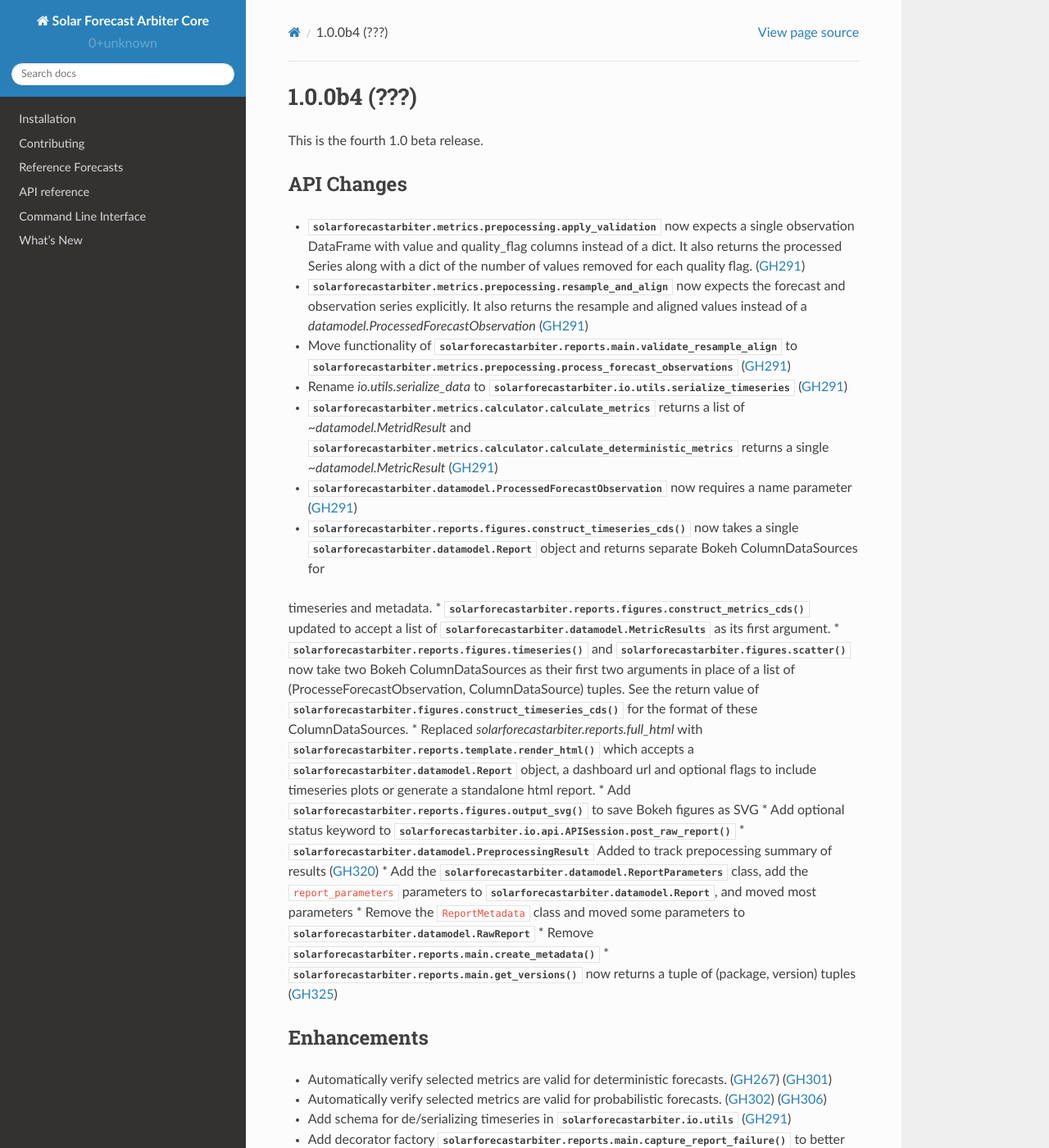
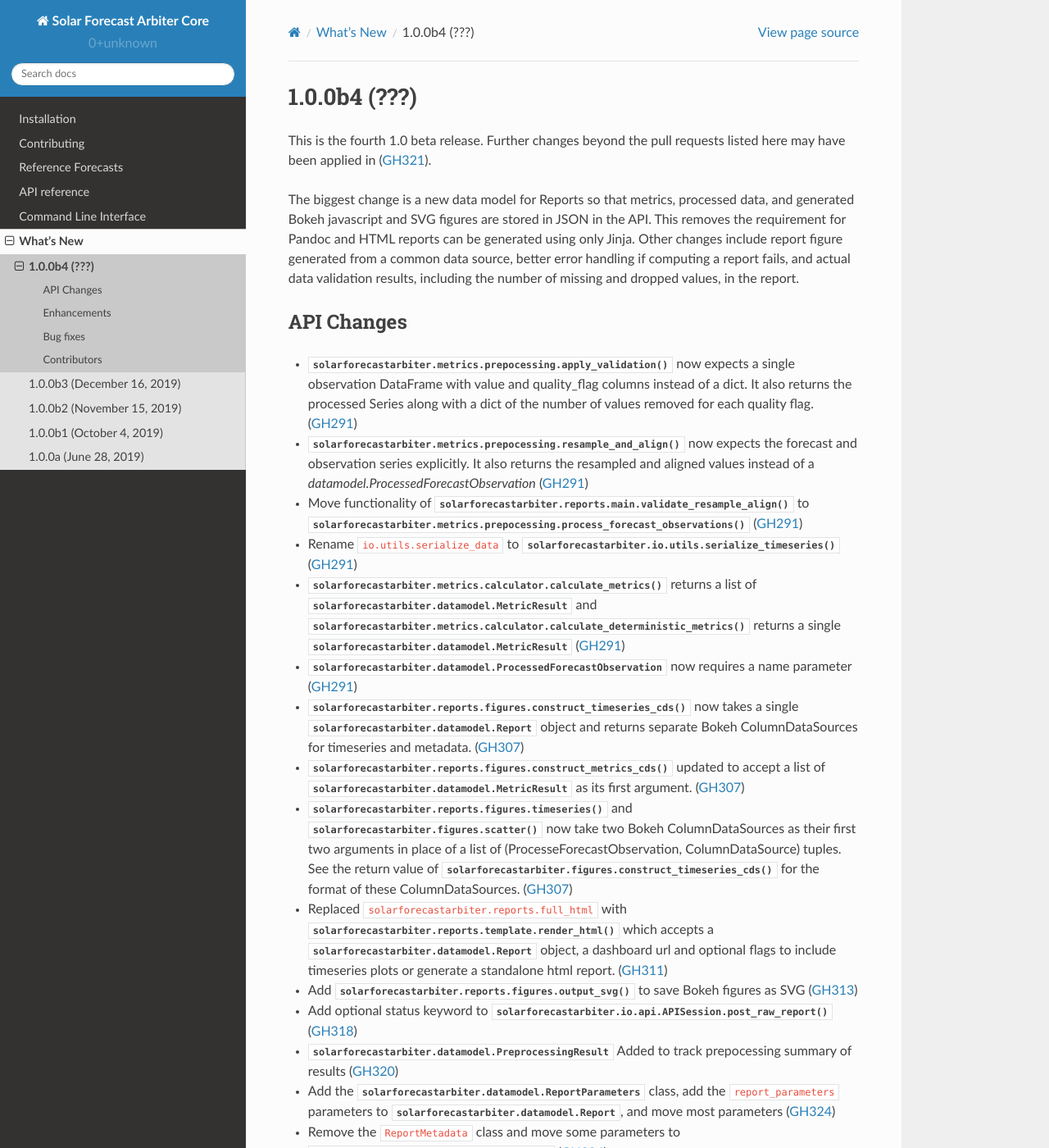
Before and after one commit to SolarArbiter/solarforecastarbiter-core, a Sphinx documentation site: the page built from docs/source/whatsnew/1.0.0b4.rst, in a window 1280 px wide and 1400 px high. Shown: the whole window at 82% size. Built offline with Sphinx 7.4.7 and the Read the Docs theme 2.0.0, drawn with Linux system fonts in a browser that asks for light colours; some of the changed text lies outside the part shown.

Commit message:
Beta 4 doc changes (#328)
* fix beta4 doc errors

* fix b4 whatsnew

* ukpdate docs

* Update docs/source/whatsnew/1.0.0b4.rst

Co-Authored-By: Will Holmgren <william.holmgren@gmail.com>

* Update docs/source/whatsnew/1.0.0b4.rst

Co-Authored-By: Will Holmgren <william.holmgren@gmail.com>

* update overall b4 description

Co-authored-by: Will Holmgren <william.holmgren@gmail.com>

```diff
--- a/docs/source/whatsnew/1.0.0b4.rst
+++ b/docs/source/whatsnew/1.0.0b4.rst
@@ -3,53 +3,121 @@
 1.0.0b4 (???)
 -------------
 
-This is the fourth 1.0 beta release.
+This is the fourth 1.0 beta release. Further changes beyond the pull
+requests listed here may have been applied in (:pull:`321`).
+
+The biggest change is a new data model for Reports so that metrics,
+processed data, and generated Bokeh javascript and SVG figures are
+stored in JSON in the API. This removes the requirement for Pandoc and
+HTML reports can be generated using only Jinja. Other changes include
+report figure generated from a common data source, better error
+handling if computing a report fails, and actual data validation
+results, including the number of missing and dropped values, in the
+report.
 
 
 API Changes
 ~~~~~~~~~~~
-* :py:mod:`solarforecastarbiter.metrics.prepocessing.apply_validation` now expects a single observation DataFrame with value and quality_flag columns instead of a dict. It also returns the processed Series along with a dict of the number of values removed for each quality flag. (:pull:`291`)
-* :py:mod:`solarforecastarbiter.metrics.prepocessing.resample_and_align` now expects the forecast and observation series explicitly. It also returns the resample and aligned values instead of a `datamodel.ProcessedForecastObservation` (:pull:`291`)
-* Move functionality of :py:mod:`solarforecastarbiter.reports.main.validate_resample_align` to :py:mod:`solarforecastarbiter.metrics.prepocessing.process_forecast_observations` (:pull:`291`)
-* Rename `io.utils.serialize_data` to :py:mod:`solarforecastarbiter.io.utils.serialize_timeseries` (:pull:`291`)
-* :py:mod:`solarforecastarbiter.metrics.calculator.calculate_metrics` returns a list of `~datamodel.MetridResult` and :py:mod:`solarforecastarbiter.metrics.calculator.calculate_deterministic_metrics` returns a single `~datamodel.MetricResult` (:pull:`291`)
-* :py:mod:`solarforecastarbiter.datamodel.ProcessedForecastObservation` now requires a name parameter (:pull:`291`)
-* :py:func:`solarforecastarbiter.reports.figures.construct_timeseries_cds` now takes a single :py:class:`solarforecastarbiter.datamodel.Report` object and returns separate Bokeh ColumnDataSources for
-timeseries and metadata.
-* :py:func:`solarforecastarbiter.reports.figures.construct_metrics_cds` updated to accept a list of :py:class:`solarforecastarbiter.datamodel.MetricResults` as its first argument.
-* :py:func:`solarforecastarbiter.reports.figures.timeseries` and :py:func:`solarforecastarbiter.figures.scatter` now take two Bokeh ColumnDataSources as their first two arguments in place of a list of (ProcesseForecastObservation, ColumnDataSource) tuples. See the return value of :py:func:`solarforecastarbiter.figures.construct_timeseries_cds` for the format of these ColumnDataSources.
-* Replaced `solarforecastarbiter.reports.full_html` with :py:func:`solarforecastarbiter.reports.template.render_html` which accepts a :py:class:`solarforecastarbiter.datamodel.Report` object, a dashboard url and optional flags to include timeseries plots or generate a standalone html report.
-* Add :py:func:`solarforecastarbiter.reports.figures.output_svg` to save Bokeh figures as SVG
-* Add optional status keyword to :py:func:`solarforecastarbiter.io.api.APISession.post_raw_report`
-* :py:mod:`solarforecastarbiter.datamodel.PreprocessingResult` Added to track prepocessing summary of results (:pull:`320`)
-* Add the :py:class:`solarforecastarbiter.datamodel.ReportParameters` class, add the ``report_parameters`` parameters to :py:class:`solarforecastarbiter.datamodel.Report`, and moved most parameters
-* Remove the ``ReportMetadata`` class and moved some parameters to :py:class:`solarforecastarbiter.datamodel.RawReport`
-* Remove :py:func:`solarforecastarbiter.reports.main.create_metadata`
-* :py:func:`solarforecastarbiter.reports.main.get_versions` now returns a tuple of (package, version) tuples (:pull:`325`)
+* :py:func:`solarforecastarbiter.metrics.prepocessing.apply_validation`
+  now expects a single observation DataFrame with value and
+  quality_flag columns instead of a dict. It also returns the
+  processed Series along with a dict of the number of values removed
+  for each quality flag. (:pull:`291`)
+* :py:func:`solarforecastarbiter.metrics.prepocessing.resample_and_align`
+  now expects the forecast and observation series explicitly. It also
+  returns the resampled and aligned values instead of a
+  `datamodel.ProcessedForecastObservation` (:pull:`291`)
+* Move functionality of
+  :py:func:`solarforecastarbiter.reports.main.validate_resample_align`
+  to
+  :py:func:`solarforecastarbiter.metrics.prepocessing.process_forecast_observations`
+  (:pull:`291`)
+* Rename ``io.utils.serialize_data`` to
+  :py:func:`solarforecastarbiter.io.utils.serialize_timeseries`
+  (:pull:`291`)
+* :py:func:`solarforecastarbiter.metrics.calculator.calculate_metrics`
+  returns a list of
+  :py:class:`solarforecastarbiter.datamodel.MetricResult` and
+  :py:func:`solarforecastarbiter.metrics.calculator.calculate_deterministic_metrics`
+  returns a single
+  :py:class:`solarforecastarbiter.datamodel.MetricResult`
+  (:pull:`291`)
+* :py:class:`solarforecastarbiter.datamodel.ProcessedForecastObservation`
+  now requires a name parameter (:pull:`291`)
+* :py:func:`solarforecastarbiter.reports.figures.construct_timeseries_cds`
+  now takes a single :py:class:`solarforecastarbiter.datamodel.Report`
+  object and returns separate Bokeh ColumnDataSources for timeseries
+  and metadata. (:pull:`307`)
+* :py:func:`solarforecastarbiter.reports.figures.construct_metrics_cds`
+  updated to accept a list of
+  :py:class:`solarforecastarbiter.datamodel.MetricResult` as its first
+  argument. (:pull:`307`)
+* :py:func:`solarforecastarbiter.reports.figures.timeseries` and
+  :py:func:`solarforecastarbiter.figures.scatter` now take two Bokeh
+  ColumnDataSources as their first two arguments in place of a list of
+  (ProcesseForecastObservation, ColumnDataSource) tuples. See the
+  return value of
+  :py:func:`solarforecastarbiter.figures.construct_timeseries_cds` for
+  the format of these ColumnDataSources. (:pull:`307`)
+* Replaced ``solarforecastarbiter.reports.full_html`` with
+  :py:func:`solarforecastarbiter.reports.template.render_html` which
+  accepts a :py:class:`solarforecastarbiter.datamodel.Report` object,
+  a dashboard url and optional flags to include timeseries plots or
+  generate a standalone html report. (:pull:`311`)
+* Add :py:func:`solarforecastarbiter.reports.figures.output_svg` to
+  save Bokeh figures as SVG (:pull:`313`)
+* Add optional status keyword to
+  :py:func:`solarforecastarbiter.io.api.APISession.post_raw_report`
+  (:pull:`318`)
+* :py:class:`solarforecastarbiter.datamodel.PreprocessingResult` Added
+  to track prepocessing summary of results (:pull:`320`)
+* Add the :py:class:`solarforecastarbiter.datamodel.ReportParameters`
+  class, add the ``report_parameters`` parameters to
+  :py:class:`solarforecastarbiter.datamodel.Report`, and move most
+  parameters (:pull:`324`)
+* Remove the ``ReportMetadata`` class and move some parameters to
+  :py:class:`solarforecastarbiter.datamodel.RawReport` (:pull:`324`)
+* Remove ``solarforecastarbiter.reports.main.create_metadata`` (:pull:`324`)
+* :py:func:`solarforecastarbiter.reports.main.get_versions` now
+  returns a tuple of (package, version) tuples (:pull:`325`)
 
 Enhancements
 ~~~~~~~~~~~~
-* Automatically verify selected metrics are valid for deterministic forecasts. (:issue:`267`) (:pull:`301`)
-* Automatically verify selected metrics are valid for probabilistic forecasts. (:issue:`302`) (:pull:`306`)
-* Add schema for de/serializing timeseries in :py:mod:`solarforecastarbiter.io.utils` (:pull:`291`)
-* Add decorator factory :py:func:`solarforecastarbiter.reports.main.capture_report_failure` to better log report failures to the end user.
-* Add missing tests for functionality in :py:mod:`solarforecastarbiter.reports.main` (:issue:`312`)
+* Automatically verify selected metrics are valid for deterministic
+  forecasts. (:issue:`267`) (:pull:`301`)
+* Automatically verify selected metrics are valid for probabilistic
+  forecasts. (:issue:`302`) (:pull:`306`)
+* Add schema for de/serializing timeseries in
+  :py:mod:`solarforecastarbiter.io.utils` (:pull:`291`)
+* Add decorator factory
+  :py:func:`solarforecastarbiter.reports.main.capture_report_failure`
+  to better log report failures to the end user. (:pull:`318`)
+* Add missing tests for functionality in
+  :py:mod:`solarforecastarbiter.reports.main` (:issue:`312`)
+  (:pull:`318`)
 * Add missing tests for :py:mod:`solarforecastarbiter.reports.figures`
-* Add data validation summary table in the html report (:issue:`299`) (:pull:`320`)
-* Track data preprocessing results add section and summary table in the html report (:issue:`299`) (:pull:`320`)
+  (:pull:`318`)
+* Add data validation summary table in the html report (:issue:`299`)
+  (:pull:`320`)
+* Track data preprocessing results add section and summary table in
+  the html report (:issue:`299`) (:pull:`320`)
 * Generate error page templates for failed reports. (:pull:`325`)
+* Replace the Bokeh tables with HTML tables in reports (:pull:`321`)
 
 Bug fixes
 ~~~~~~~~~
-* Fix handling of empty observation timeseries in metrics preprocessing. (:issue:`295`) (:pull:`296`)
-* Fix handling of `interval_label == ending` in the `groupby` categories in
-  `metrics.calculator`. (:issue:`234`) (:pull:`297`)
+* Fix handling of empty observation timeseries in metrics
+  preprocessing. (:issue:`295`) (:pull:`296`)
+* Fix handling of `interval_label == ending` in the `groupby`
+  categories in `metrics.calculator`. (:issue:`234`) (:pull:`297`)
 * Document `resample_and_align()` behavior when the `interval_label` of the
   forecast and observation don't match. (:issue:`300`) (:pull:`303`)
-* Fix scatter plot limits when some data is NaN (:issue:`282`)
-* Handle errors on SVG export (:issue:`310`)
-* Test and handle errors in report creation for empty data (:issue:`217`)
-* Fix :py:func:`solarforecastarbiter.datamodel.__check_units__` with no arguments
+* Fix scatter plot limits when some data is NaN (:issue:`282`) (:pull:`311`)
+* Handle errors on SVG export (:issue:`310`) (:pull:`313`)
+* Test and handle errors in report creation for empty data
+  (:issue:`217`) (:pull:`318`)
+* Fix :py:func:`solarforecastarbiter.datamodel.__check_units__` with
+  no arguments (:pull:`318`)
 
 Contributors
 ~~~~~~~~~~~~
--- a/docs/source/whatsnew/index.rst
+++ b/docs/source/whatsnew/index.rst
@@ -9,6 +9,7 @@ These are new features and improvements of note in each release.
 .. toctree::
    :maxdepth: 2
 
+   1.0.0b4
    1.0.0b3
    1.0.0b2
    1.0.0b1
```
Also changed, not shown: docs/source/api.rst (+35 -0 lines), 6 other files.
